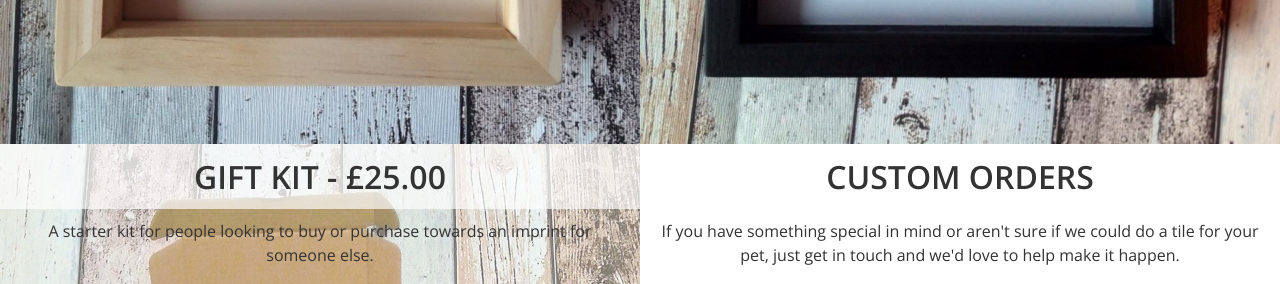
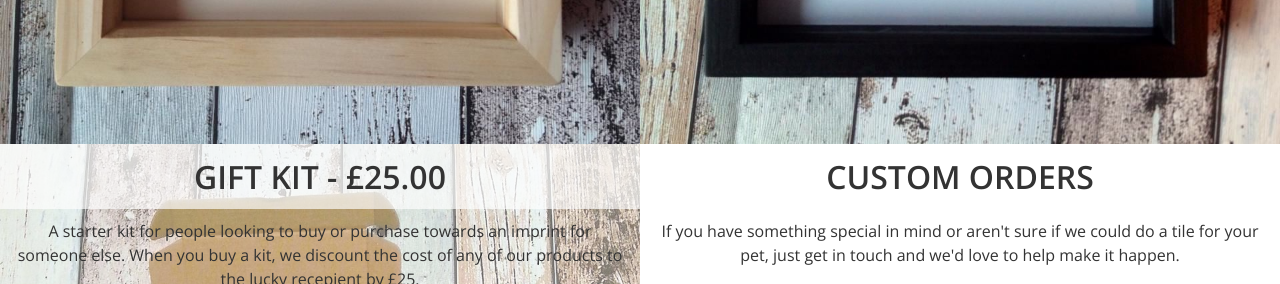
Before and after one commit to seabreezeceramics/seabreezeceramics.github.io, a plain HTML site: page index.html in a window 1280 px wide. Shown: the part 2920-3204 px from the top of the page. Drawn offline with nearby package versions, Linux system fonts and the light colour scheme.

Commit message:
Updated gift kit description

```diff
--- a/index.html
+++ b/index.html
@@ -280,7 +280,7 @@
                                 </div>
                                 <div class="project-name">
                                     <p>
-                                        A starter kit for people looking to buy or purchase towards an imprint for someone else.
+                                        A starter kit for people looking to buy or purchase towards an imprint for someone else. When you buy a kit, we discount the cost of any of our products to the lucky recepient by £25.
                                     </p>
                                     <form action="https://www.paypal.com/cgi-bin/webscr" method="post" target="_top">
                                 <input type="hidden" name="cmd" value="_s-xclick">
```
